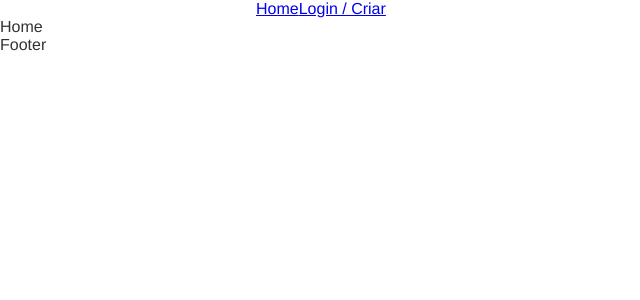
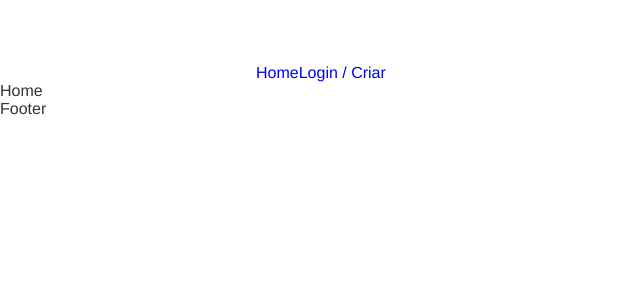
Before and after one commit to betokast/dogs, a React (Vite) app in the folder dogs/: page / in a window 1280 px wide. Shown: the top 300 px of the page, without its empty margins (0-640 px from the left). Built offline with nearby package versions, Linux system fonts and the light colour scheme.

Commit message:
Estilização inicial para o header

```diff
--- a/dogs/src/App.css
+++ b/dogs/src/App.css
@@ -8,6 +8,7 @@
 }
 
 body {
+  padding-top: 4rem;
   margin: 0px;
   color: var(--type-color-basic);
   font-family: var(--type-first);
@@ -35,6 +36,10 @@ button, input{
   color: var(--type-color-basic);
 }
 
+a {
+  text-decoration: none;
+}
+
 .container {
   max-width: 50rem;
   padding: 0 1rem;
```
